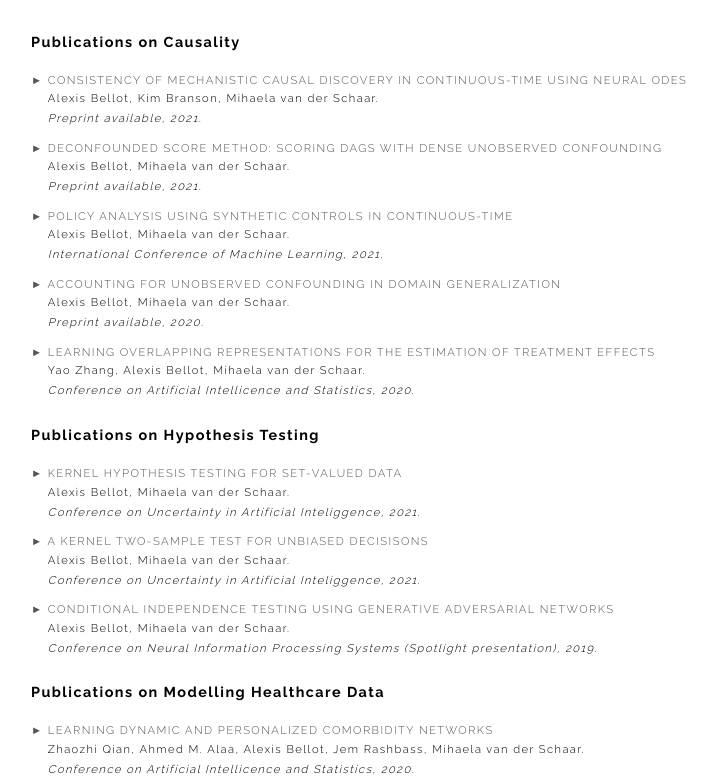
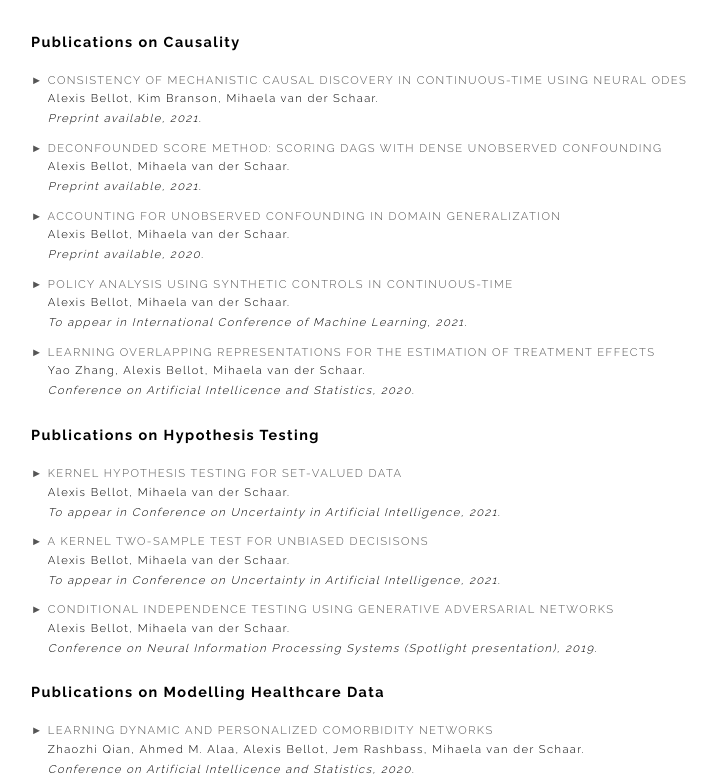
Before and after one commit to alexisbellot/alexisbellot.github.io, a plain HTML site: page index.html in a window 1280 px wide. Shown: the part 445-1229 px from the top of the page, without its empty margins (129-846 px from the left). Drawn offline with Linux system fonts and the light colour scheme; files that its build step writes are made by us from their sources.

Commit message:
Add files via upload

```diff
--- a/index.html
+++ b/index.html
@@ -66,12 +66,7 @@
 		Alexis Bellot, Mihaela van der Schaar. <br> <i> Preprint available, 2021. </i>
 	</blockquote>
 
-	<h5>
-		<a href="https://arxiv.org/abs/2102.01577" target="_blank">&#9658 Policy Analysis using Synthetic Controls in Continuous-Time</a>
-	</h5>
-	<blockquote>
-		Alexis Bellot, Mihaela van der Schaar. <br> <i> International Conference of Machine Learning, 2021. </i>
-	</blockquote>
+
 
 	<h5>
 		<a href="https://arxiv.org/pdf/2007.10653.pdf" target="_blank">&#9658 Accounting for Unobserved Confounding in Domain Generalization</a>
@@ -80,6 +75,12 @@
 		Alexis Bellot, Mihaela van der Schaar. <br> <i> Preprint available, 2020. </i>
 	</blockquote>
 
+	<h5>
+			<a href="https://arxiv.org/abs/2102.01577" target="_blank">&#9658 Policy Analysis using Synthetic Controls in Continuous-Time</a>
+		</h5>
+		<blockquote>
+			Alexis Bellot, Mihaela van der Schaar. <br> <i> To appear in International Conference of Machine Learning, 2021. </i>
+		</blockquote>
 
 	<h5>
 		<a href="https://arxiv.org/abs/2001.04754" target="_blank">&#9658 Learning Overlapping Representations for the Estimation of Treatment Effects</a>
@@ -103,7 +104,7 @@
 
 	</h5>
 	<blockquote>
-		Alexis Bellot, Mihaela van der Schaar. <br> <i> Conference on Uncertainty in Artificial Inteliggence, 2021. </i>
+		Alexis Bellot, Mihaela van der Schaar. <br> <i> To appear in Conference on Uncertainty in Artificial Intelligence, 2021. </i>
 	</blockquote>
 	<h5>
 
@@ -111,7 +112,7 @@
 
 	</h5>
 	<blockquote>
-		Alexis Bellot, Mihaela van der Schaar. <br> <i> Conference on Uncertainty in Artificial Inteliggence, 2021. </i>
+		Alexis Bellot, Mihaela van der Schaar. <br> <i> To appear in Conference on Uncertainty in Artificial Intelligence, 2021. </i>
 	</blockquote>
 
 	<h5>
```
